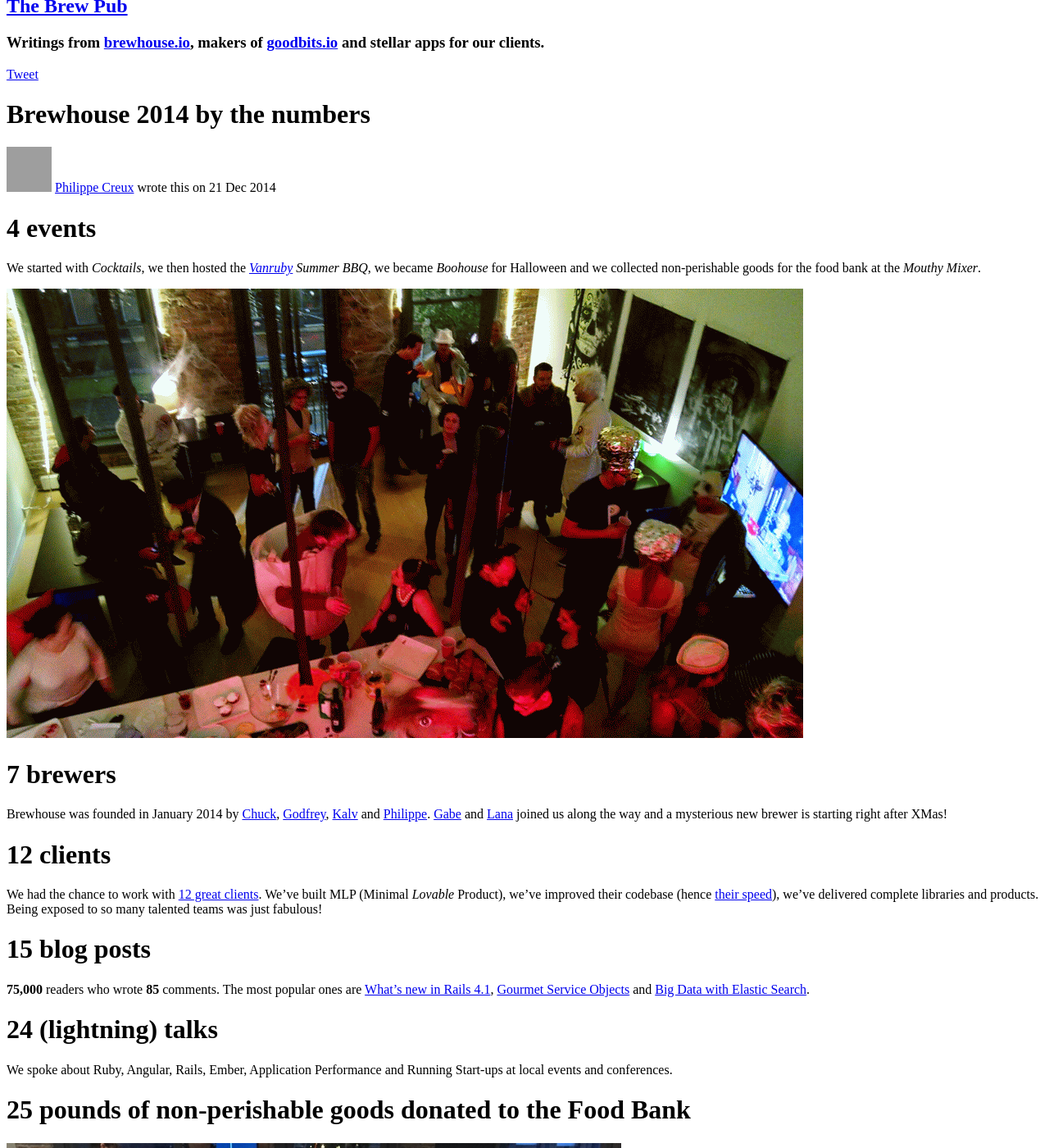
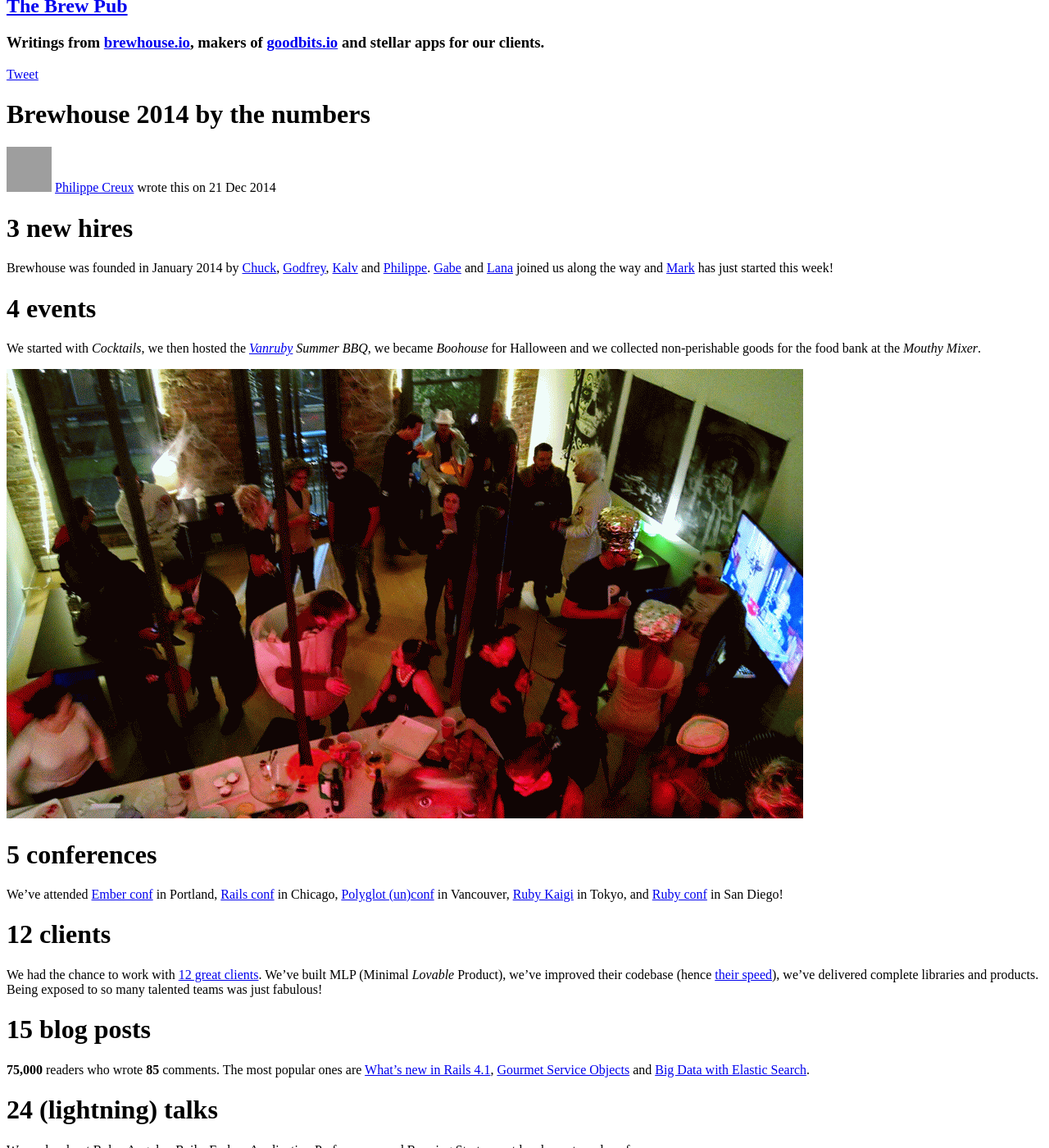
Before and after one commit to BrewhouseTeam/brewhouseteam.github.io, a Jekyll site: the page built from _posts/2014-12-21-brewhouse-2014-by-the-numbers.md, in a window 1280 px wide and 1400 px high, scrolled down 752 px. Shown: the whole window at 82% size. Built offline with Jekyll 4.4.1, drawn with Linux system fonts in a browser that asks for light colours; comment, search, counter and statistics services are not loaded; a style sheet for code colours, icons or effects is not loaded; grey boxes are pictures that could not be loaded.

Commit message:
Updates w/ Godfrey's suggestions

```diff
--- a/_posts/2014-12-21-brewhouse-2014-by-the-numbers.md
+++ b/_posts/2014-12-21-brewhouse-2014-by-the-numbers.md
@@ -12,6 +12,19 @@ shared_square_image: TODO
 shared_description: TODO
 ---
 
+# **3** new hires
+
+Brewhouse was founded in January 2014 by
+[Chuck](https://twitter.com/ChuckBergeron),
+[Godfrey](https://twitter.com/chancancode),
+[Kalv](https://twitter.com/kalv) and
+[Philippe](https://twitter.com/pcreux).
+[Gabe](https://twitter.com/gabescholz)
+and
+[Lana](https://twitter.com/mstopham)
+joined us along the way and [Mark](https://twitter.com/markhazlett)
+has just started this week!
+
 
 # **4** events
 
@@ -21,18 +34,15 @@ food bank at the *Mouthy Mixer*.
 
 ![boohouse](/images/posts/2014/Dec/boohouse.gif)
 
-# **7** brewers
+# **5** conferences
 
-Brewhouse was founded in January 2014 by
-[Chuck](https://twitter.com/ChuckBergeron),
-[Godfrey](https://twitter.com/chancancode),
-[Kalv](https://twitter.com/kalv) and
-[Philippe](https://twitter.com/pcreux).
-[Gabe](https://twitter.com/gabescholz)
+We've attended
+[Ember conf](http://2014.emberconf.com/) in Portland,
+[Rails conf](http://www.railsconf.com/) in Chicago,
+[Polyglot (un)conf](http://www.polyglotconf.com/) in Vancouver,
+[Ruby Kaigi](http://rubykaigi.org/2014) in Tokyo,
 and
-[Lana](https://twitter.com/mstopham)
-joined us along the way and a mysterious new
-brewer is starting right after XMas!
+[Ruby conf](http://rubyconf.org/) in San Diego!
 
 # **12** clients
 
```
